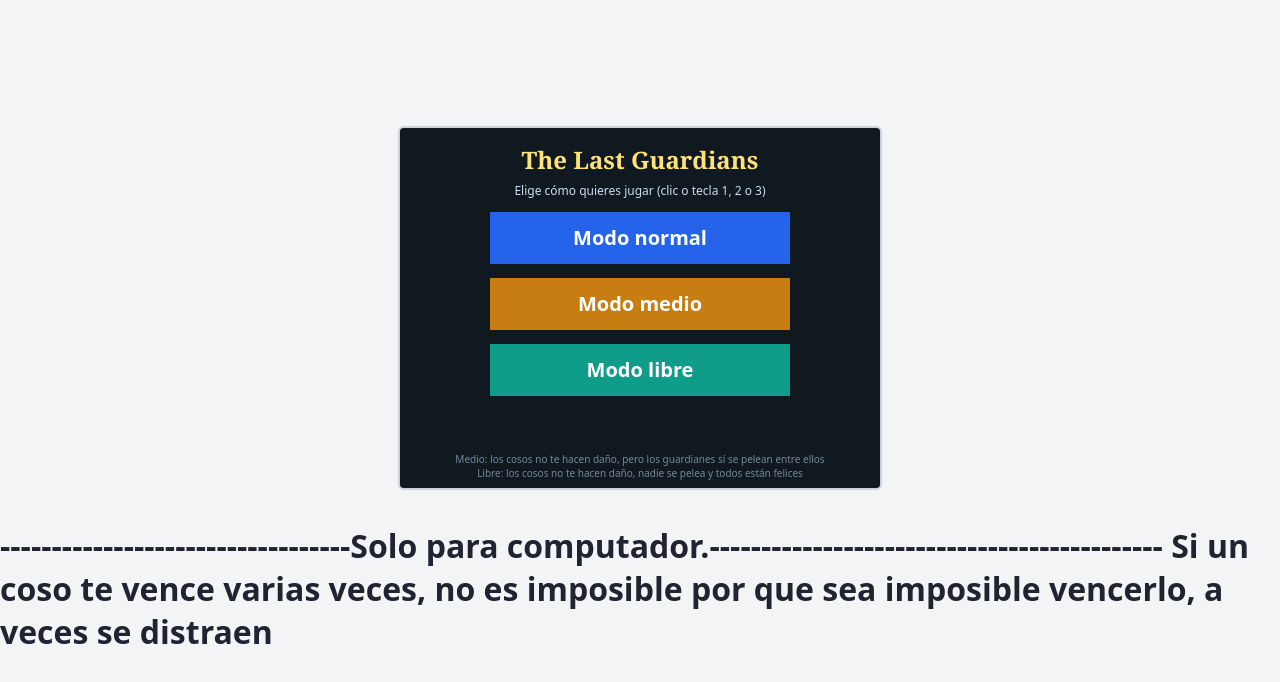
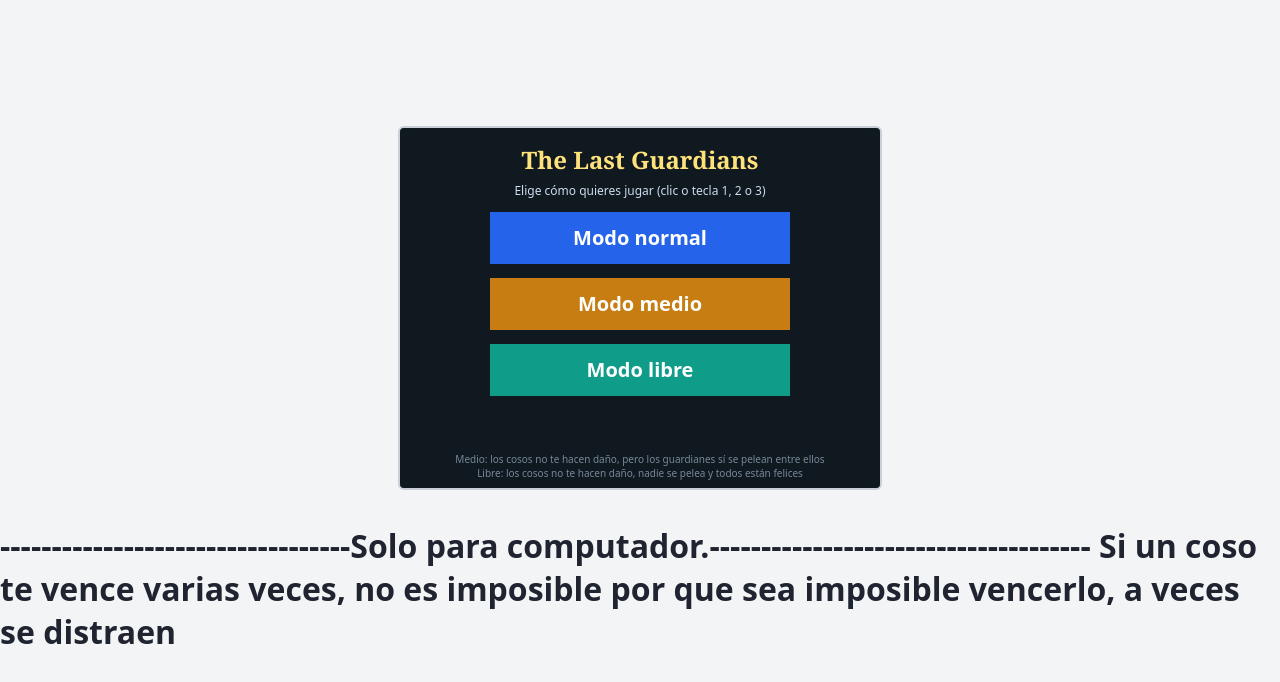
Before and after one commit to gamatro/The-Last-Guardians., a plain HTML site: page index.html in a window 1280 px wide. Drawn offline with Linux system fonts and the light colour scheme.

Commit message:
Update index.html

```diff
--- a/index.html
+++ b/index.html
@@ -55,7 +55,7 @@
 <body>
   <canvas id="c" width="480" height="360"></canvas>
 
-<h1>----------------------------------Solo para computador.--------------------------------------------
+<h1>----------------------------------Solo para computador.-------------------------------------
   Si un coso te vence varias veces, no es imposible por que sea imposible vencerlo, a veces se distraen</h1>
 
 <script>
```
